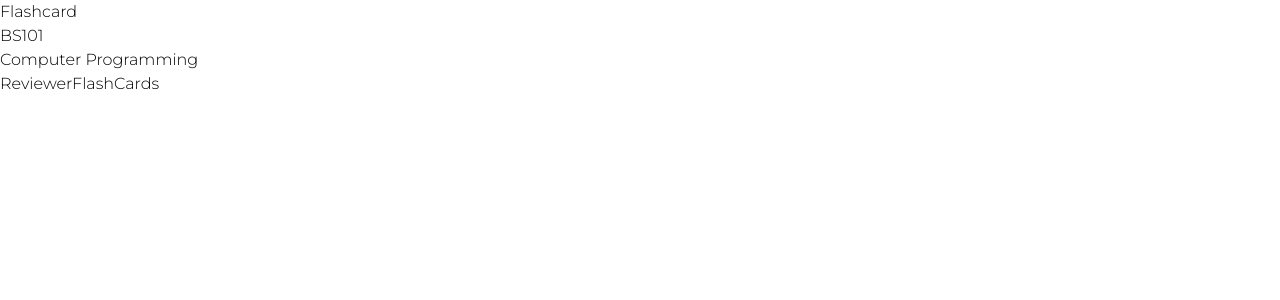
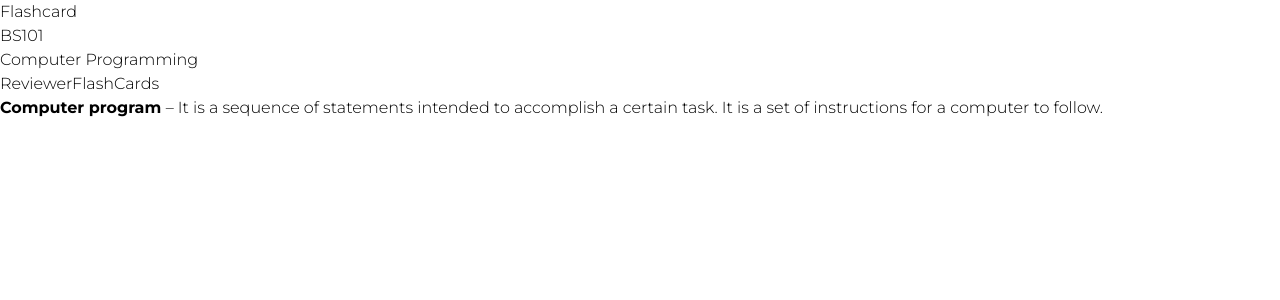
Before and after one commit to RyanMdg/bs101, a Next.js app in the folder front-end/admin/: page /comprog in a window 1280 px wide. Shown: the top 300 px of the page. Built offline with nearby package versions, Linux system fonts and the light colour scheme.

Commit message:
comprog review sec

```diff
--- a/front-end/admin/pages/comprog.js
+++ b/front-end/admin/pages/comprog.js
@@ -1,4 +1,5 @@
 import Navbar from "../src/app/components/navbar";
+import Comprog from "../src/app/components/comprog-review";
 
 const comprog = () => {
   return (
@@ -17,6 +18,7 @@ const comprog = () => {
           FlashCards
         </a>
       </div>
+      <Comprog />
     </div>
   );
 };
--- /dev/null
+++ b/front-end/admin/src/app/components/comprog-review.js
@@ -0,0 +1,13 @@
+const comprogReviewer = () => {
+  return (
+    <div className=" mx-2 mt-5">
+      <h1 className=" font-semibold">
+        <b className=" underline">Computer program </b> – It is a sequence of
+        statements intended to accomplish a certain task. It is a set of
+        instructions for a computer to follow.
+      </h1>
+    </div>
+  );
+};
+
+export default comprogReviewer;
```
